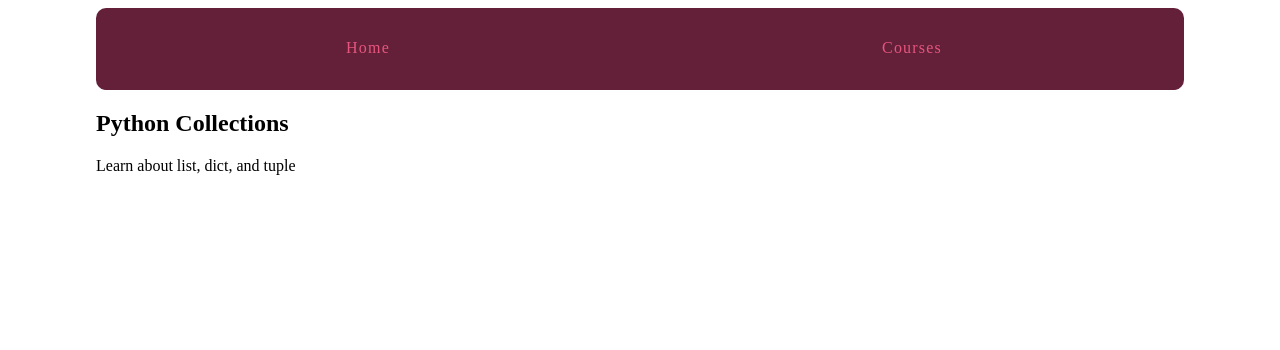
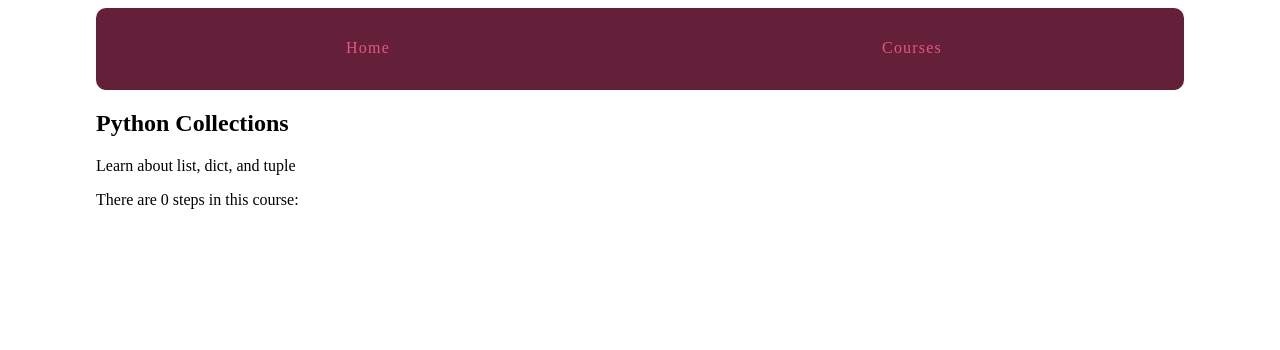
Before and after one commit to LawerenceLee/Django_PY, a Django app: page /courses/2/ in a window 1280 px wide. Shown: the top 350 px of the page. Run offline with Django 3.2, Linux system fonts and the light colour scheme; data comes from the database, SQL or seed files in the repository.

Commit message:
loaded course_extras, and added filters to course.description

```diff
--- a/learning_site/courses/templates/courses/course_detail.html
+++ b/learning_site/courses/templates/courses/course_detail.html
@@ -1,11 +1,15 @@
 {% extends 'layout.html' %}
+{% load humanize course_extras %}
 
 {% block title %}{{ course.title }}{% endblock %}
+
 
 {% block content %}
 <article>
     <h2>{{ course.title }}</h2>
-    {{ course.description }}
+    {{ course.description|markdown_to_html }}
+
+    <p>There are {{ course.step_set.count|apnumber }} step{{ course.step_set.count|pluralize }} in this course: {{ course.step_set.all|join:", " }}</p>
 
     <section>
             {% for step in course.step_set.all %}
```
